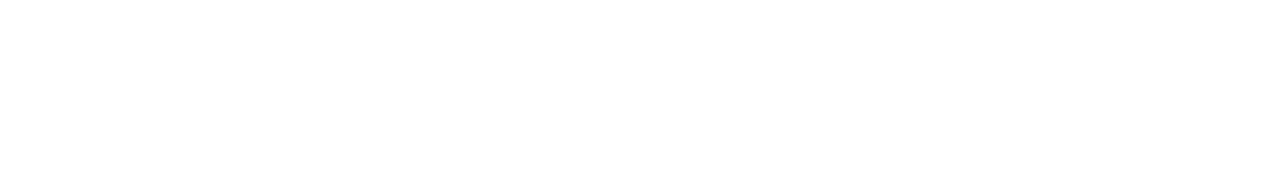
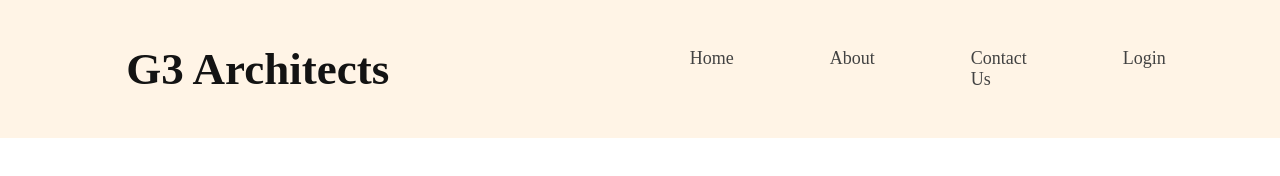
Before and after one commit to mmakash/G3-Architects, a plain HTML site: page index.html in a window 1280 px wide. Drawn offline with Linux system fonts and the light colour scheme.

Commit message:
Header added

```diff
--- a/index.html
+++ b/index.html
@@ -5,8 +5,21 @@
     <meta http-equiv="X-UA-Compatible" content="IE=edge">
     <meta name="viewport" content="width=device-width, initial-scale=1.0">
     <title>G3 Architect</title>
+    <link rel="stylesheet" href="style.css">
 </head>
 <body>
-
+    <!-- Header section start -->
+    <header>
+        <h1 class="logo">G3 Architects</h1>
+        <nav>
+            <ul>
+                <li>Home</li>
+                <li>About</li>
+                <li>Contact Us</li>
+                <li>Login</li>
+            </ul>
+        </nav>
+    </header>
+     <!-- Header section end -->
 </body>
 </html>
--- /dev/null
+++ b/style.css
@@ -0,0 +1,50 @@
+*{
+    margin: 0;
+    padding: 0;
+    box-sizing: border-box;
+}
+.logo{
+    color: #131313;
+    font-size: 45px;
+    font-weight: 700;
+}
+header{
+    width: 100%;
+    display: flex;
+    justify-content: space-around;
+    background-color: #FF900E1A;
+    height: auto;
+    align-items: center;
+}
+nav{
+    width: 40%;
+    display: flex;
+    justify-content: space-between;
+    height: auto;
+    align-items: center;
+}
+nav ul{
+    display: flex;
+    justify-content: space-between;
+}
+li{
+    list-style: none;
+    padding: 3rem;
+    font-size: 18px;
+    font-weight: 500;
+    color: #424242;
+}
+/* Media Quaries Section */
+@media screen and (max-width:576px) {
+    header{
+        flex-direction: column;
+        width: auto;
+        margin: 5px;
+    }
+    nav ul{
+        flex-direction: column;
+    }
+    nav ul li{
+        padding: 5px;
+    }
+}
```
